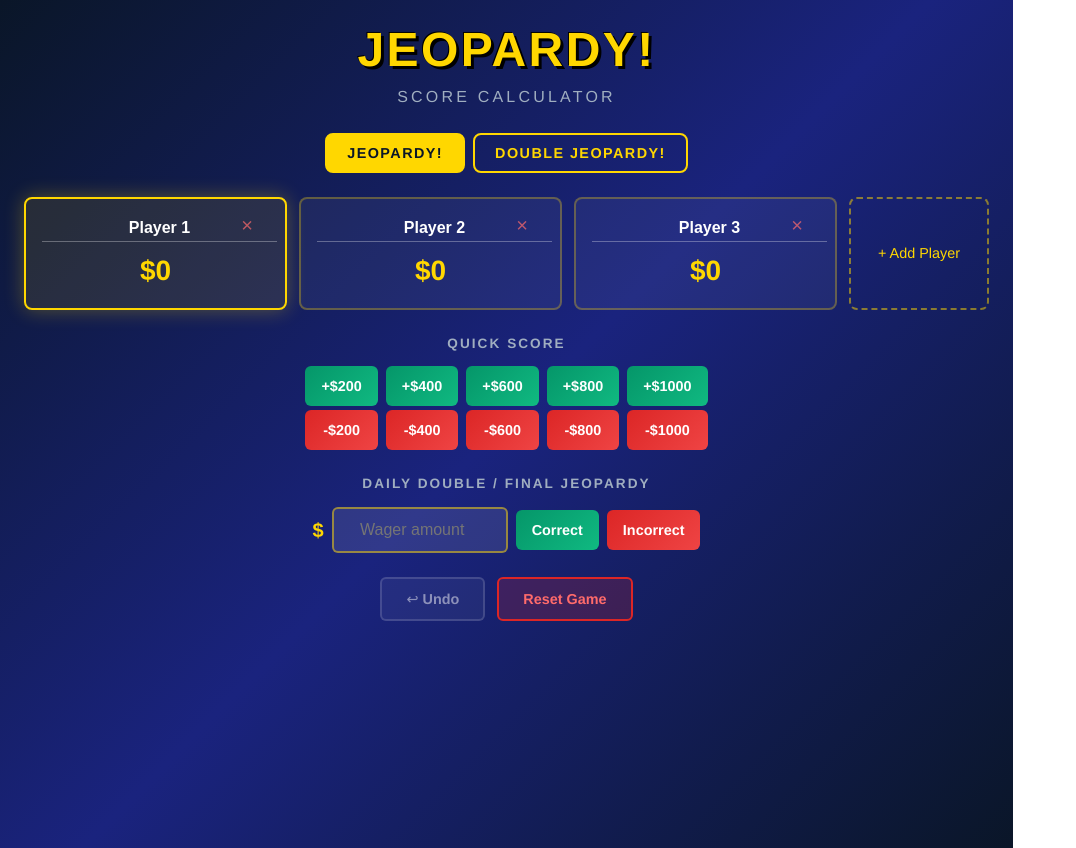
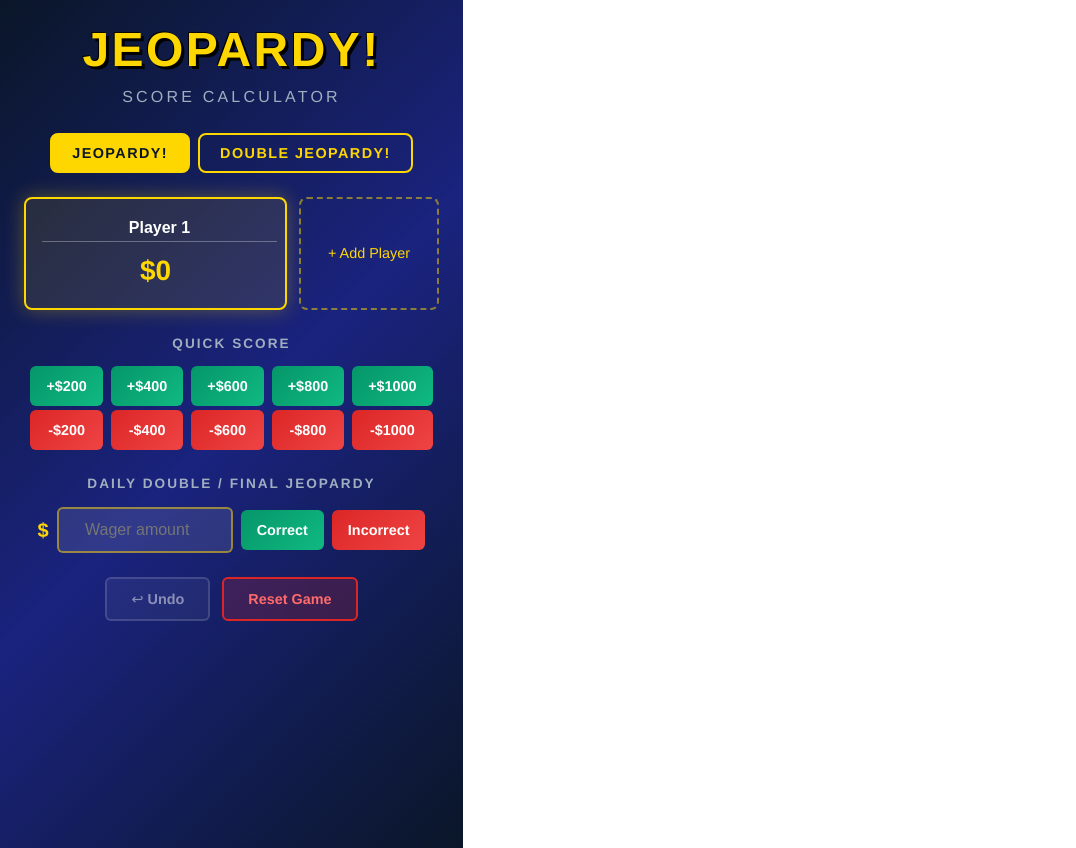
Before and after one commit to caseykoster/jeopardy-score-calculator, a React (Vite) app: page / in a window 1280 px wide. Shown: the whole page, without its empty margins (0-1076 px from the left). Built offline with nearby package versions, Linux system fonts and the light colour scheme.

Commit message:
changes view to begin with single player

```diff
--- a/src/App.jsx
+++ b/src/App.jsx
@@ -11,8 +11,6 @@ const DOUBLE_JEOPARDY_VALUES = [400, 800, 1200, 1600, 2000];
 export default function App() {
   const [players, setPlayers] = useState([
     { id: 1, name: 'Player 1', score: 0 },
-    { id: 2, name: 'Player 2', score: 0 },
-    { id: 3, name: 'Player 3', score: 0 },
   ]);
   const [selectedPlayer, setSelectedPlayer] = useState(1);
   const [isDoubleJeopardy, setIsDoubleJeopardy] = useState(false);
@@ -64,7 +62,7 @@ export default function App() {
   };
 
   const removePlayer = (id) => {
-    if (players.length <= 2) return;
+    if (players.length <= 1) return;
     setPlayers(prev => prev.filter(p => p.id !== id));
     if (selectedPlayer === id) {
       setSelectedPlayer(players.find(p => p.id !== id)?.id || 1);
@@ -105,7 +103,7 @@ export default function App() {
               onSelect={() => setSelectedPlayer(player.id)}
               onNameChange={(name) => updatePlayerName(player.id, name)}
               onRemove={() => removePlayer(player.id)}
-              canRemove={players.length > 2}
+              canRemove={players.length > 1}
             />
           ))}
           {players.length < 6 && (
```
